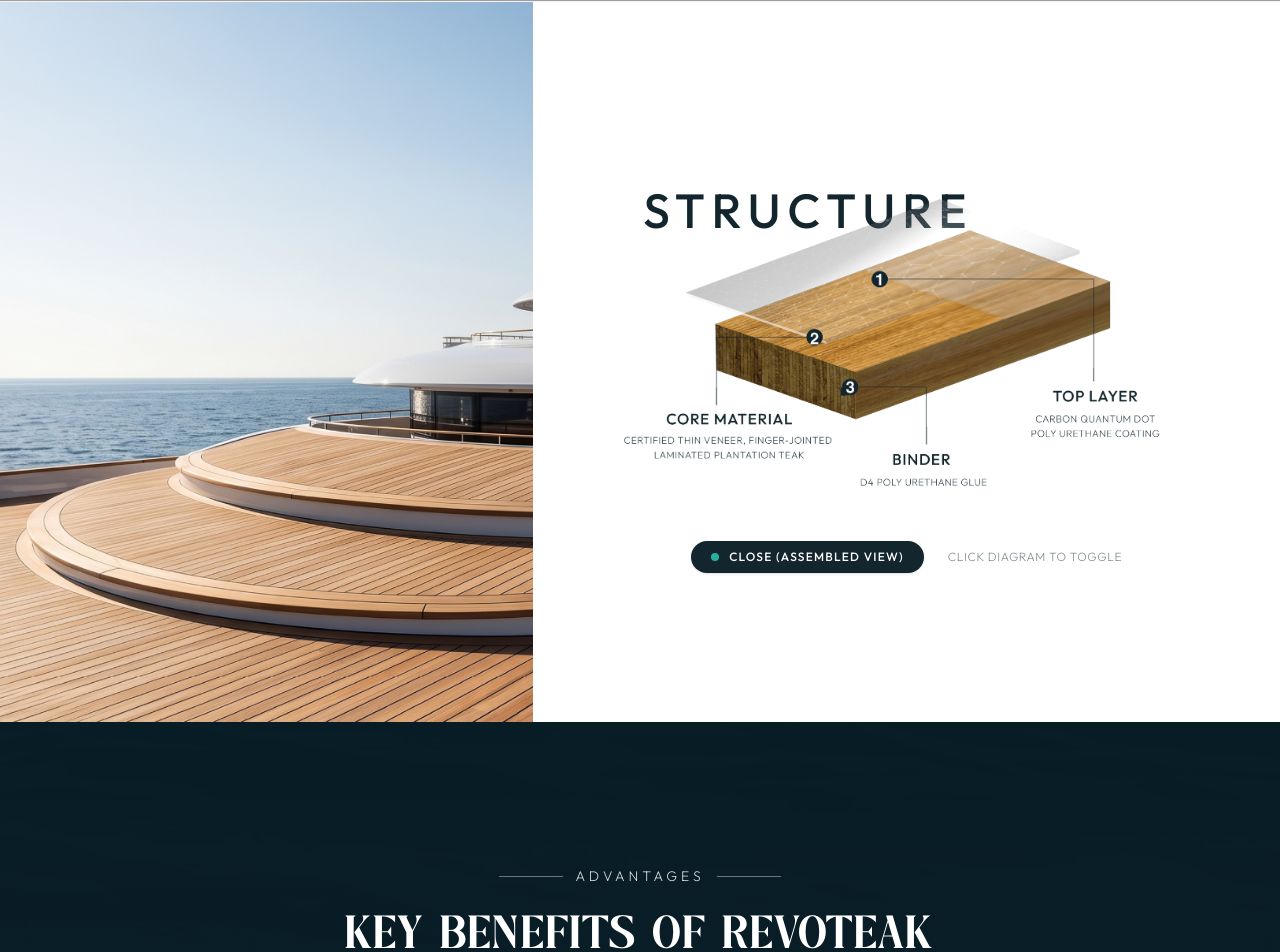
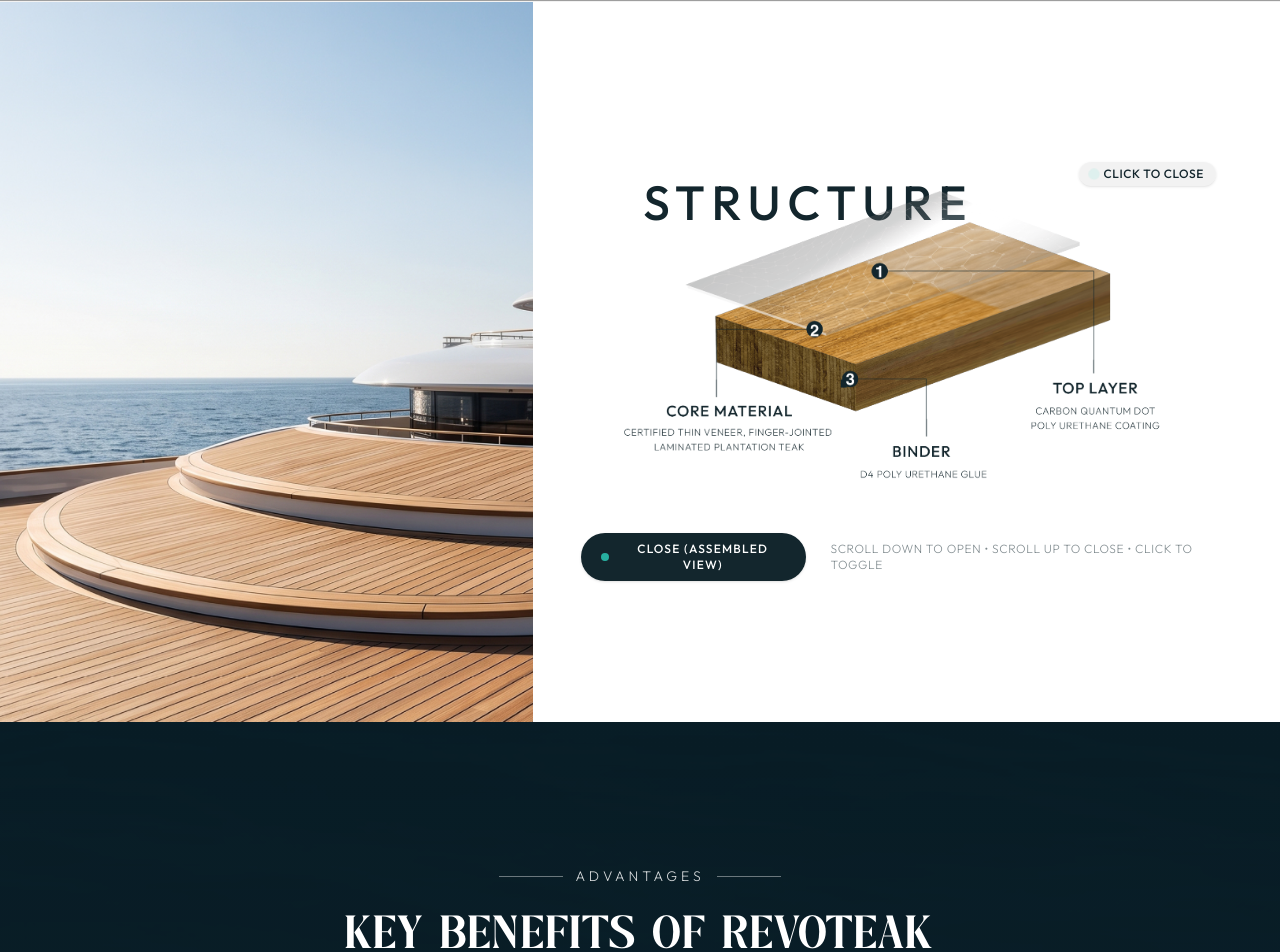
Before and after one commit to bdtpsinnovative-dot/NEXTEAK, a Next.js app: page /sustainability in a window 1280 px wide. Shown: the part 1051-2003 px from the top of the page. Built offline with nearby package versions, Linux system fonts and the light colour scheme; grey boxes are pictures that could not be loaded.

Commit message:
feat: enable scroll down to open wood layer and scroll up to close wood layer with click toggle

```diff
--- a/src/components/sustainability/StructureExplosion.tsx
+++ b/src/components/sustainability/StructureExplosion.tsx
@@ -5,16 +5,21 @@
 
 export default function StructureExplosion() {
   const containerRef = useRef<HTMLDivElement>(null);
-  const isInView = useInView(containerRef, { once: true, amount: 0.3 });
 
-  // State: true = Open (Exploded with lines & text like Image 2)
-  //        false = Closed (Assembled, film flat on wood, no lines, no text)
-  const [isOpen, setIsOpen] = useState(true);
+  // Track viewport entry/exit with amount: 0.35 (without once: true so it triggers on scroll down and up)
+  const isInView = useInView(containerRef, { amount: 0.35 });
 
-  // Automatically open when user scrolls to this section
+  // Start Closed (film flat on wood) so when scrolling down into view,
+  // the user clearly watches it smoothly open!
+  const [isOpen, setIsOpen] = useState(false);
+
+  // When scrolling down into the section: Open!
+  // When scrolling back up out of the section: Close!
   useEffect(() => {
     if (isInView) {
       setIsOpen(true);
+    } else {
+      setIsOpen(false);
     }
   }, [isInView]);
 
@@ -25,7 +30,7 @@
       className="relative w-full bg-white text-[#13262D] overflow-hidden select-none border-t border-black/5"
     >
       <div className="w-full grid grid-cols-1 lg:grid-cols-12 items-stretch min-h-[500px] lg:min-h-[620px] xl:min-h-[720px]">
-        {/* Left Side (approx 42% on desktop): Superyacht Deck Photo matching Image 1 */}
+        {/* Left Side: Superyacht Deck Photo matching Image 1 */}
         <div className="lg:col-span-5 relative w-full h-[360px] sm:h-[460px] lg:h-auto overflow-hidden bg-[#13262D]">
           <img
             src="/images/sustainability/structure-yacht.jpg"
@@ -34,14 +39,22 @@
           />
         </div>
 
-        {/* Right Side (approx 58% on desktop): Interactive STRUCTURE Diagram */}
+        {/* Right Side: Interactive STRUCTURE Diagram with scroll-triggered Open/Close */}
         <div className="lg:col-span-7 relative flex flex-col justify-center items-center p-4 sm:p-6 lg:p-8 xl:p-12 bg-white">
           {/* Interactive Diagram Stage */}
           <div
             onClick={() => setIsOpen((prev) => !prev)}
             className="relative w-full aspect-[3307/1857] cursor-pointer group"
-            title="Click to toggle Open / Close"
+            title={isOpen ? "คลิกเพื่อปิดแผ่นไม้ (Click to Close)" : "คลิกเพื่อเปิดแยกแผ่นไม้ (Click to Open)"}
           >
+            {/* Interactive Click Hint Badge (Top-Right) */}
+            <div className="absolute top-2 right-2 sm:top-4 sm:right-4 z-30 pointer-events-none">
+              <span className="inline-flex items-center gap-1.5 px-3 py-1 rounded-full bg-black/5 group-hover:bg-[#13262D] text-[#13262D] group-hover:text-white text-[10px] sm:text-xs font-outfit-medium tracking-wider uppercase transition-colors duration-200 shadow-sm backdrop-blur-sm">
+                <span className={`w-1.5 h-1.5 rounded-full ${isOpen ? "bg-[#2DD4BF] animate-ping" : "bg-[#D97706]"}`} />
+                <span>{isOpen ? "Click to Close" : "Click to Open"}</span>
+              </span>
+            </div>
+
             {/* Base Layer: Title STRUCTURE + Wood Plank Base */}
             <div className="absolute inset-0 pointer-events-none">
               {/* Title STRUCTURE at top-left matching Image 2 */}
@@ -70,9 +83,10 @@
               }}
               transition={{
                 type: "spring",
-                stiffness: 85,
-                damping: 18,
-                mass: 0.85,
+                stiffness: 75,
+                damping: 16,
+                mass: 0.9,
+                delay: isOpen ? 0.15 : 0,
               }}
               className="absolute inset-0 pointer-events-none"
             >
@@ -84,14 +98,15 @@
             </motion.div>
 
             {/* Annotations Layer (Pins 1, 2, 3, Leader Lines, and Text Labels) */}
-            {/* Completely hidden when closed; fades in when open */}
+            {/* Fades out when closed; fades in smoothly when open */}
             <motion.div
               animate={{
                 opacity: isOpen ? 1 : 0,
+                scale: isOpen ? 1 : 0.98,
               }}
               transition={{
                 duration: 0.35,
-                delay: isOpen ? 0.18 : 0,
+                delay: isOpen ? 0.3 : 0,
               }}
               className="absolute inset-0 pointer-events-none"
             >
@@ -119,7 +134,7 @@
             </button>
 
             <span className="font-outfit-extralight text-[11px] sm:text-xs tracking-wider text-[#13262D]/55 uppercase">
-              Click diagram to toggle
+              Scroll down to open • Scroll up to close • Click to toggle
             </span>
           </div>
         </div>
```
